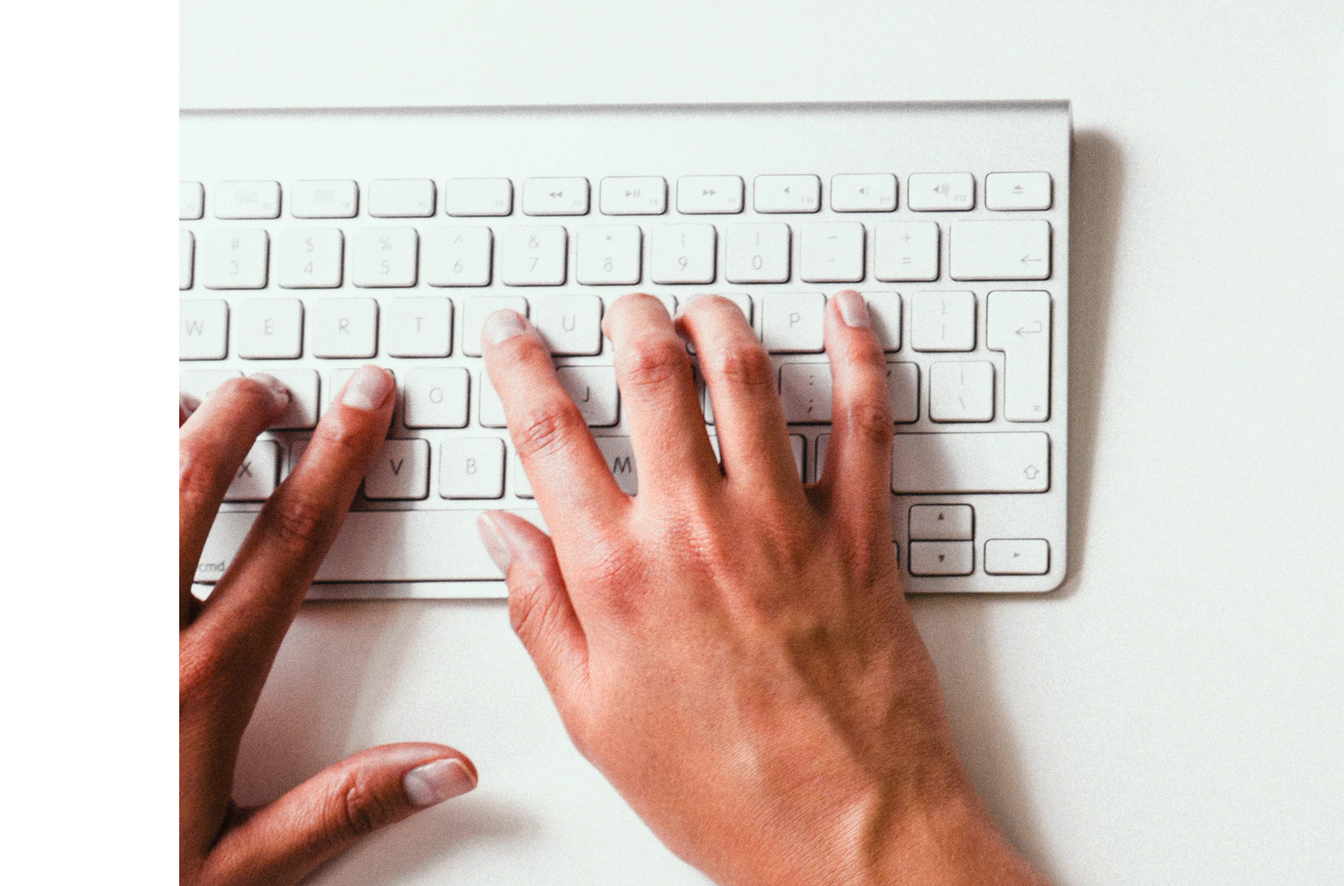
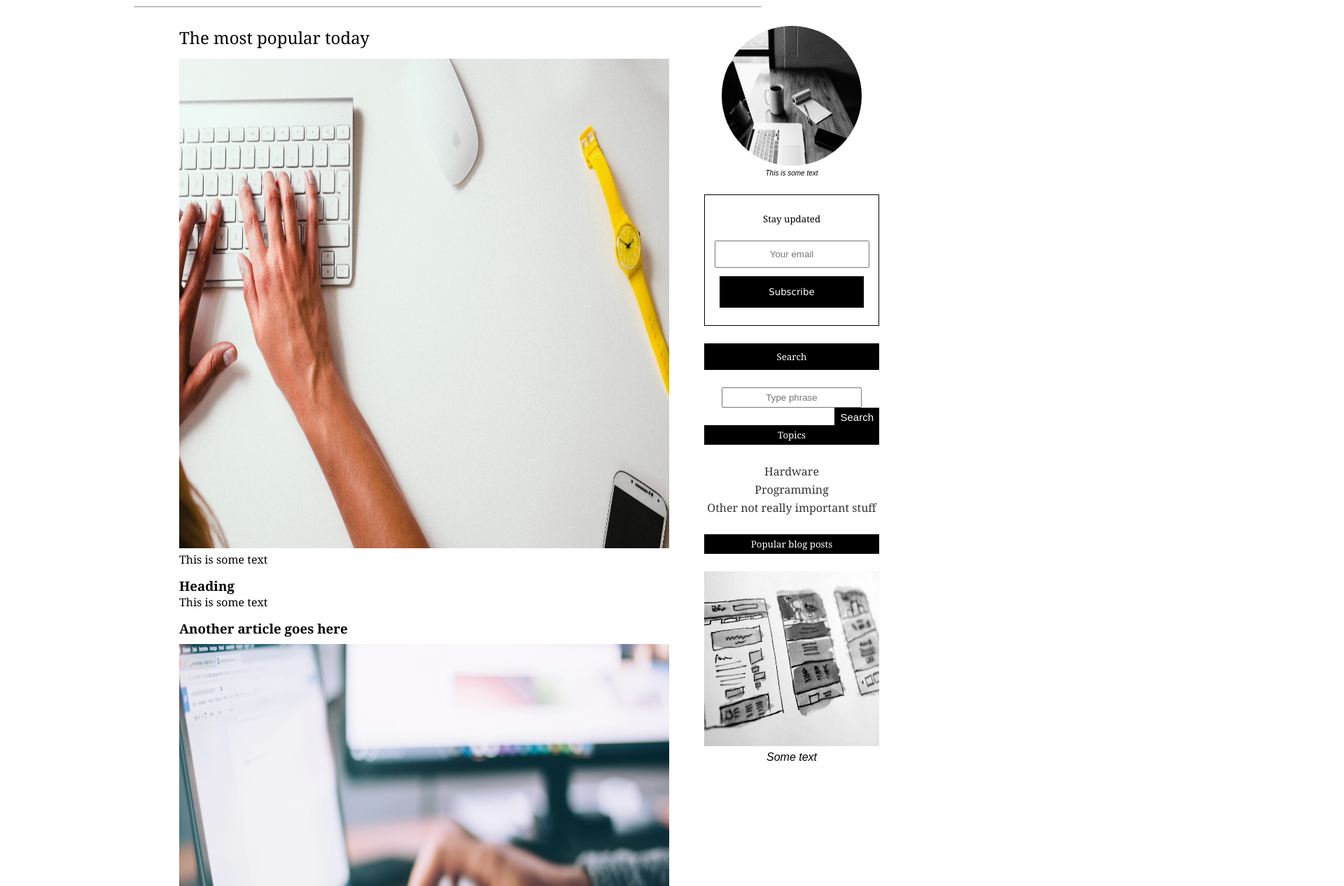
Before and after one commit to iamjakkie/Web_htmlcss_blog, a plain HTML site: page index.html in a window 1280 px wide. Shown: the part 223-1490 px from the top of the page at 70% size, 1920 px wide, since content can reach past the window. Drawn offline with Linux system fonts and the light colour scheme.

Commit message:
Added css

```diff
--- a/style.css
+++ b/style.css
@@ -5,6 +5,8 @@
 }
 body{
     font-family:Georgia, 'Times New Roman', Times, serif;
+}
+nav{
     grid-template-areas:
     'nav-links accounts';
     width: 60%;
@@ -12,3 +14,192 @@ body{
     margin-top: 5%;
     grid-gap: 40px;
 }
+li{
+    list-style: none;
+    display: inline;
+    padding: 10px;
+    text-transform: uppercase;
+    cursor: pointer;
+}
+li:hover{
+    font-weight: 900;
+}
+i{
+    margin-right: 10px;
+    cursor: pointer;
+}
+i:hover{
+    transform: scale(1.3);
+}
+.header{
+    text-align: center;
+    margin-top: 3%;
+    margin-bottom: 2%;
+}
+h1{
+    font-family:'Gill Sans', 'Gill Sans MT', Calibri, 'Trebuchet MS', sans-serif;
+    font-size: 50px;
+}
+h2,h4,h5{
+    font-weight: 100;
+}
+hr{
+    width: 70%;
+    margin-left: auto;
+    margin-right: auto;
+    margin-bottom: 2%;
+}
+.content-container{
+    display: grid;
+    grid-template-areas:
+    'left-content right-content';
+    width: 60%;
+    margin: auto;
+    grid-gap: 50px;
+    text-align: left;
+}
+.most-popular-article, .another-article{
+    margin-top: 2%;
+    margin-bottom: 2%;
+}
+.another-article h3, p{
+    margin-bottom: 10px;
+}
+img{
+    height: 700px;
+    width: 700px;
+}
+.btn{
+    font-family: Verdana, Geneva, Tahoma, sans-serif;
+}
+.read-more-btn{
+    background-color: black;
+    border: none;
+    color: white;
+    float: right;
+    padding: 10px 20px 10px 20px;
+}
+.read-more-btn:hover{
+    background-color: #a9a9a9;
+}
+.right-content img{
+    height: 200px;
+    width: 200px;
+    border-radius: 50%;
+    filter: grayscale(1);
+    display: block;
+    margin-left: auto;
+    margin-right: auto;
+    margin-bottom: 2%;
+}
+.author-caption{
+    font-style: italic;
+    text-align: center;
+    font-size: 10px;
+    font-family: fantasy;
+}
+.newsletter{
+    margin-top: 10%;
+    border: 1px solid black;
+    padding: 25px 10px 25px 10px;
+    text-align: center;
+    grid-area: newsletter;
+}
+h5{
+    margin-bottom: 10%;
+}
+input[type="email"]{
+    padding: 10px 20px 10px 20px;
+    outline: none;
+}
+::placeholder{
+    text-align: center;
+}
+.sub-btn{
+    background-color: black;
+    border: none;
+    color: white;
+    padding: 15px 70px 15px 70px;
+    margin-top: 5%;
+}
+.sub-btn:hover{
+    background-color: #a9a9a9;
+}
+.search{
+    margin-top: 10%;
+    text-align: center;
+    grid-area: search;
+}
+.search h5{
+    background-color: black;
+    color: white;
+    padding: 10px;
+}
+input[type = "text"]{
+    padding: 5px;
+    width: 80%;
+    outline: none
+}
+.search-btn{
+    float: right;
+    padding: 5px 8px;
+    background-color: black;
+    border: none;
+    color: white;
+    font-size: 15px;
+}
+.search-btn:hover{
+    background-color: #a9a9a9;
+}
+.topics{
+    margin-top: 10%;
+    text-align: center;
+    grid-area: search;
+}
+.topics h5{
+    background-color: black;
+    color: white;
+    padding: 5px;
+}
+.topics li{
+    text-transform: none;
+    display: block;
+    padding: 2px;
+    opacity: 0.8;
+}
+.popular-posts{
+    margin-top: 10%;
+    text-align: center;
+    grid-area: search;
+}
+.popular-posts h5{
+    background-color: black;
+    color: white;
+    padding: 5px;
+}
+.popular-posts img{
+    height: 250px;
+    width: 250px;
+    border-radius: 0!important;
+    display: block;
+    margin-left: auto;
+    margin-right: auto;
+    margin-bottom: 3%;
+}
+.caption{
+    font-family: fantasy;
+    font-style: italic;
+}
+footer{
+    margin-top: 3%;
+    text-align: center;
+    background-color: black;
+    color: white;
+    padding: 5px;
+}
+.most-popular-article{
+    grid-area: most-popular-article;
+}
+.another-article{
+    grid-area: another-article;
+}
```
